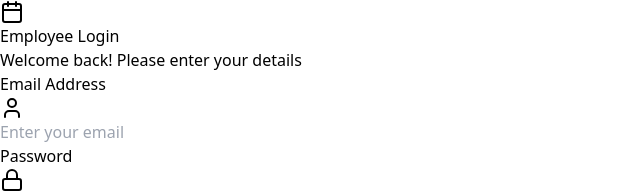
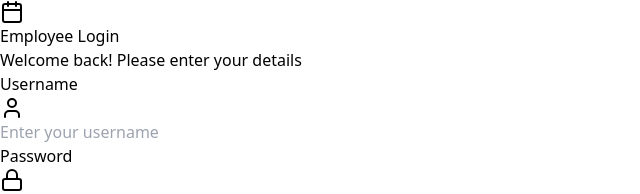
Before and after one commit to danish-kv/timeout-frontend, a React (Vite) app: page /auth in a window 1280 px wide. Shown: the top 194 px of the page, without its empty margins (0-640 px from the left). Built offline with nearby package versions, Linux system fonts and the light colour scheme; no server answers.

Commit message:
fix: typos in auth, changed to Thunk for auth

```diff
--- a/src/features/auth/pages/EmployeeAuth.jsx
+++ b/src/features/auth/pages/EmployeeAuth.jsx
@@ -1,13 +1,19 @@
 import React, { useState } from "react";
 import { Calendar, User, Lock, AlertCircle } from "lucide-react";
-import { Link } from "react-router-dom";
+import { Link, useNavigate } from "react-router-dom";
+import { LoginThunk } from "../../../redux/thunk/authThunk";
+import {useDispatch} from 'react-redux'
+
 
 const EmployeeAuth = () => {
   const [formData, setFormData] = useState({
-    email: "",
+    username: "",
     password: "",
+    role: 'employee',
   });
   const [error, setError] = useState("");
+  const dispatch = useDispatch()
+  const navigate = useNavigate()
 
   const handleChange = (e) => {
     setFormData({
@@ -17,8 +23,17 @@ const EmployeeAuth = () => {
     setError("");
   };
 
-  const handleSubmit = (e) => {
+  const handleSubmit = async (e) => {
     e.preventDefault();
+    try {
+      const res = await dispatch(LoginThunk(formData)).unwrap();
+      console.log("Login ===: ", res);
+      navigate('/home')
+
+    } catch (error) {
+      console.log("Error during login: ", error);
+      setError(error?.detail || "An error occurred during login.");
+    }
   };
 
   return (
@@ -49,23 +64,23 @@ const EmployeeAuth = () => {
           <div className="space-y-4">
             <div>
               <label
-                htmlFor="email"
+                htmlFor="username"
                 className="block text-sm font-medium text-gray-700 mb-1"
               >
-                Email Address
+                Username
               </label>
               <div className="relative">
                 <div className="absolute inset-y-0 left-0 pl-3 flex items-center pointer-events-none">
                   <User className="h-5 w-5 text-gray-400" />
                 </div>
                 <input
-                  id="email"
-                  name="email"
-                  type="email"
+                  id="username"
+                  name="username"
+                  type="text"
                   required
                   className="block w-full pl-10 pr-3 py-2 border border-gray-300 rounded-lg focus:outline-none focus:ring-2 focus:ring-red-500 focus:border-red-500"
-                  placeholder="Enter your email"
-                  value={formData.email}
+                  placeholder="Enter your username"
+                  value={formData.username}
                   onChange={handleChange}
                 />
               </div>
--- a/src/features/auth/pages/ManagerAuth.jsx
+++ b/src/features/auth/pages/ManagerAuth.jsx
@@ -1,13 +1,19 @@
 import React, { useState } from "react";
 import { User, Lock, AlertCircle, Shield } from "lucide-react";
-import { Link } from "react-router-dom";
+import { Link, useNavigate } from "react-router-dom";
+import { useDispatch } from "react-redux";
+import { showToast } from "../../../utils/showToast";
+import { LoginThunk } from "../../../redux/thunk/authThunk";
 
 const ManagerAuth = () => {
   const [formData, setFormData] = useState({
-    employeeId: "",
+    username: "",
     password: "",
+    role: "",
   });
   const [error, setError] = useState("");
+  const dispatch = useDispatch()
+  const navigate = useNavigate()
 
   const handleChange = (e) => {
     setFormData({
@@ -17,8 +23,21 @@ const ManagerAuth = () => {
     setError("");
   };
 
-  const handleSubmit = (e) => {
+  const handleSubmit = async(e) => {
     e.preventDefault();
+
+    try {
+      const res = await dispatch(LoginThunk(formData)).unwrap();
+      console.log(res);
+      navigate('/manager')
+
+    } catch (error) {
+      console.log(error);
+      showToast(400, 'Failed to Login')
+
+
+    }
+
   };
 
   return (
@@ -49,23 +68,23 @@ const ManagerAuth = () => {
           <div className="space-y-4">
             <div>
               <label
-                htmlFor="employeeId"
+                htmlFor="username"
                 className="block text-sm font-medium text-gray-700 mb-1"
               >
-                Employee ID
+                Username
               </label>
               <div className="relative">
                 <div className="absolute inset-y-0 left-0 pl-3 flex items-center pointer-events-none">
                   <User className="h-5 w-5 text-gray-400" />
                 </div>
                 <input
-                  id="employeeId"
-                  name="employeeId"
+                  id="username"
+                  name="username"
                   type="text"
                   required
                   className="block w-full pl-10 pr-3 py-2 border border-gray-300 rounded-lg focus:outline-none focus:ring-2 focus:ring-rose-500 focus:border-rose-500"
-                  placeholder="Enter your employee ID"
-                  value={formData.employeeId}
+                  placeholder="Enter your username"
+                  value={formData.username}
                   onChange={handleChange}
                 />
               </div>
@@ -96,30 +115,6 @@ const ManagerAuth = () => {
             </div>
           </div>
 
-          {/* Remember Me and Forgot Password */}
-          {/* <div className="flex items-center justify-between">
-            <div className="flex items-center">
-              <input
-                id="remember-me"
-                name="remember-me"
-                type="checkbox"
-                className="h-4 w-4 text-rose-600 focus:ring-rose-500 border-gray-300 rounded"
-              />
-              <label
-                htmlFor="remember-me"
-                className="ml-2 block text-sm text-gray-700"
-              >
-                Remember me
-              </label>
-            </div>
-            <button
-              type="button"
-              className="text-sm text-rose-600 hover:text-rose-500"
-            >
-              Forgot password?
-            </button>
-          </div> */}
-
           <div>
             <button
               type="submit"
--- a/src/services/authService.js
+++ b/src/services/authService.js
@@ -39,7 +39,11 @@ export const login = async ({ username, password, role }) => {
   try {
     console.log("login ===> ", username, password, role);
 
-    const res = await api.post("api/login/token/", { username, password, role });
+    const res = await api.post("api/login/token/", {
+      username,
+      password,
+      role,
+    });
     console.log("res from login ====>", res);
 
     return res.data;
@@ -63,8 +67,19 @@ export const login = async ({ username, password, role }) => {
   }
 };
 
+export const logout = async (refresh) => {
+  try {
+    const res = await api.post("api/logout/", { refresh: refresh });
+    return res.data;
+  } catch (error) {
+    console.log(error);
+    showToast("Failed to Logout");
+  }
+  showToast(200, "Thank You..");
+};
 
 export default {
   register,
   login,
+  logout,
 };
```
